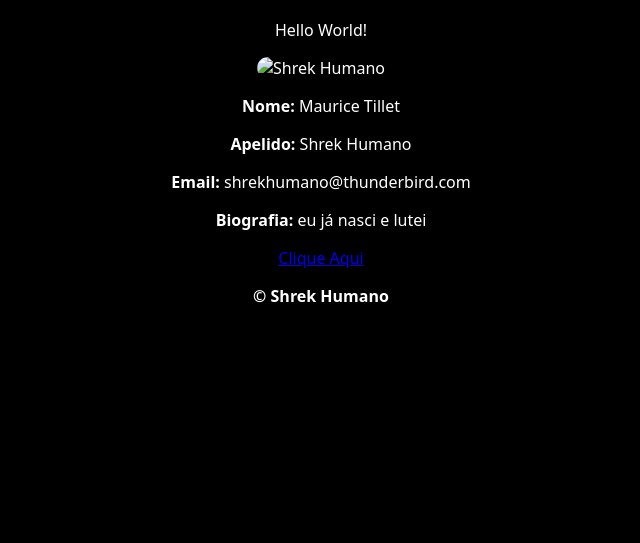
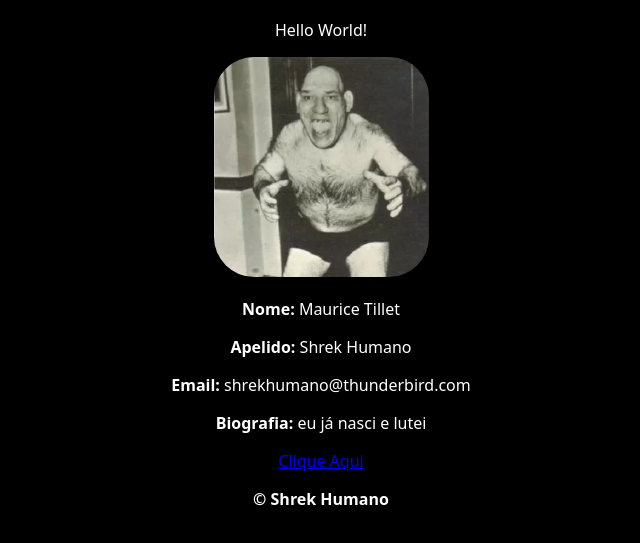
Before and after one commit to kayoesclk4/Shrek-Humano, a plain HTML site: page index.html in a window 1280 px wide. Shown: the part 67-610 px from the top of the page, without its empty margins (319-959 px from the left). Drawn offline with Linux system fonts and the light colour scheme.

Commit message:
Update index.html

```diff
--- a/index.html
+++ b/index.html
@@ -20,7 +20,7 @@
 
         <p> Hello World!</p> <!--<p> é a marcação de parágrafo-->
 
-            <img src="shrek humano.jpg" alt="Shrek Humano" width="215px">
+            <img src="shrek.png" alt="Shrek Humano" width="215px">
 
     </section>
 
```
